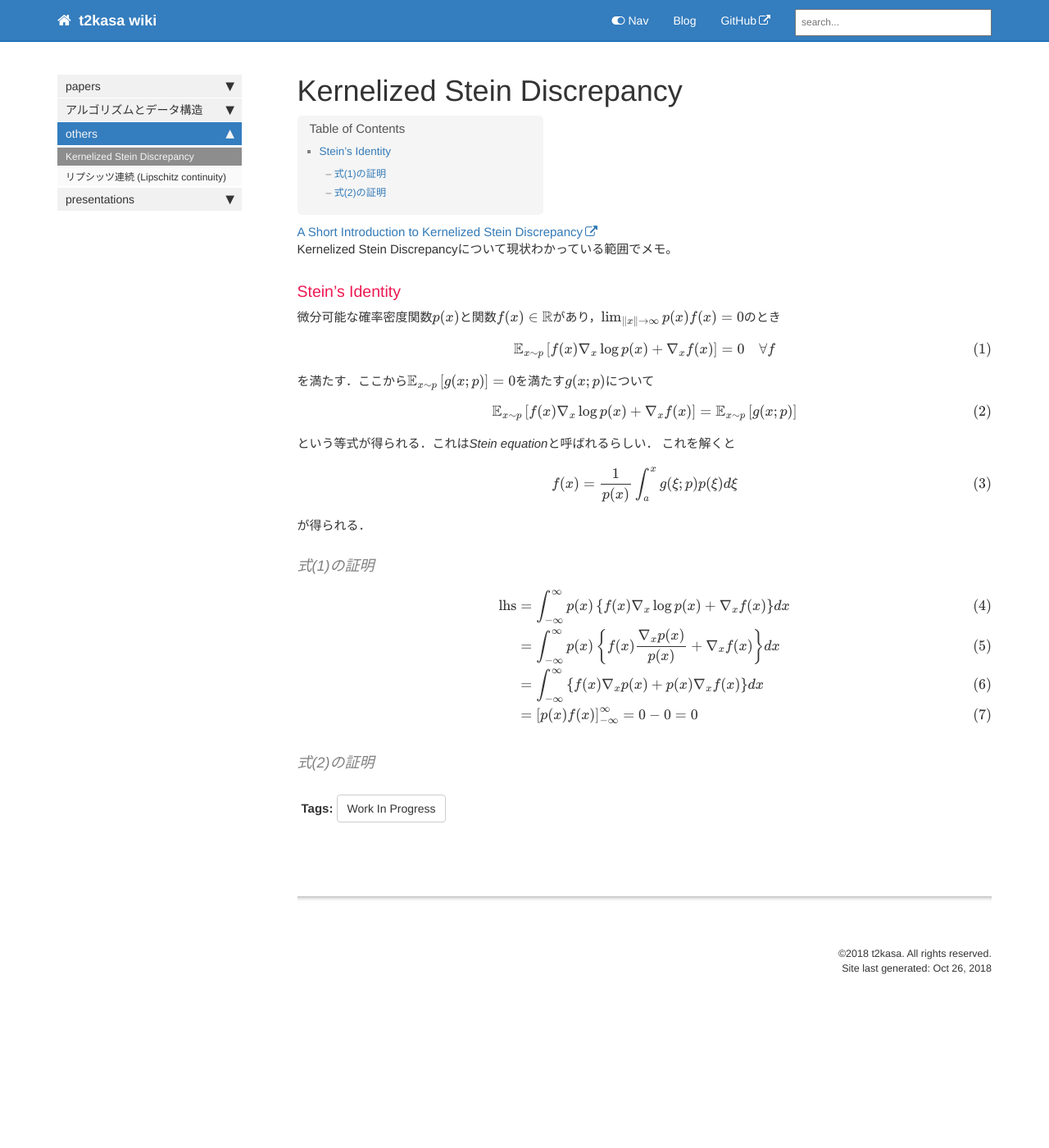
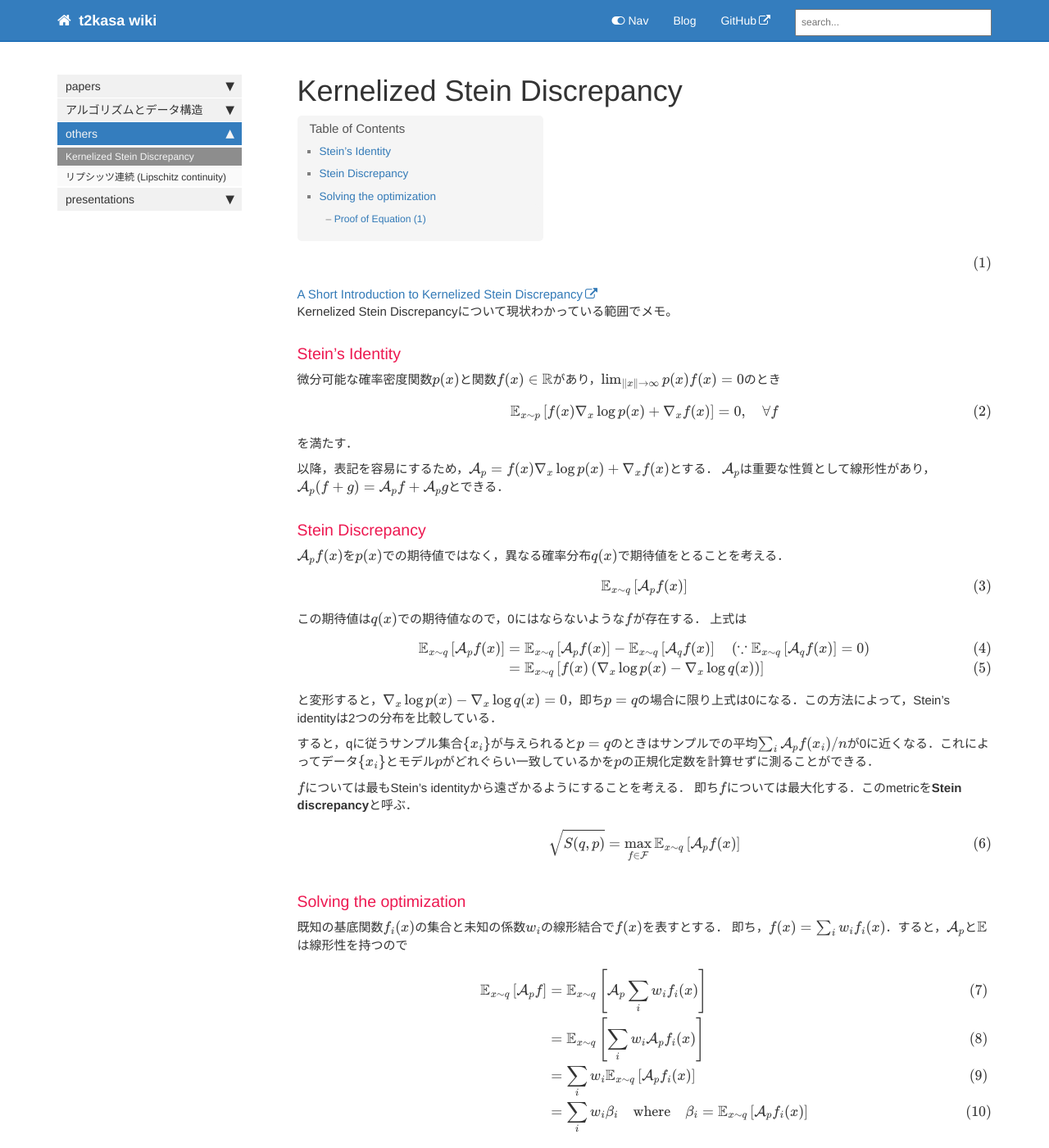
Before and after one commit to t2kasa/t2kasa.github.io, a Jekyll site: the page built from pages/ksd.md, in a window 1280 px wide and 1400 px high. Shown: the whole window at 82% size. Built offline with Jekyll 4.4.1, drawn with Linux system fonts in a browser that asks for light colours; nearby versions of some CDN libraries; formulas are drawn with MathJax 3; comment, search, counter and statistics services are not loaded; some of the changed text lies outside the part shown.

Commit message:
update ksd

```diff
--- a/pages/ksd.md
+++ b/pages/ksd.md
@@ -4,6 +4,13 @@ tags: [Work In Progress]
 sidebar: home_sidebar
 permalink: ksd.html
 ---
+
+\begin{equation}
+\newcommand{\calA}{\mathcal{A}}
+\newcommand{\calF}{\mathcal{F}}
+\newcommand{\calH}{\mathcal{H}}
+\newcommand{\bbE}{\mathbb{E}}
+\end{equation}
 
 [A Short Introduction to Kernelized Stein Discrepancy](http://www.cs.dartmouth.edu/~qliu/PDF/ksd_short.pdf)
 Kernelized Stein Discrepancyについて現状わかっている範囲でメモ。
@@ -13,31 +20,96 @@ Kernelized Stein Discrepancyについて現状わかっている範囲でメモ
 微分可能な確率密度関数$p(x)$と関数$f(x) \in \mathbb{R}$があり，$\lim_{\parallel x \parallel \rightarrow \infty} p(x)f(x) = 0$のとき
 
 \begin{align}
-\mathbb{E}_{x \sim p} \left[f(x) \nabla_x \log p(x) + \nabla_x f(x) \right] = 0 \hspace{10pt} \forall f
+\mathbb{E}_{x \sim p} \left[f(x) \nabla_x \log p(x) + \nabla_x f(x) \right] = 0, \hspace{10pt} \forall f
 \end{align}
 
-を満たす．ここから$\mathbb{E}_{x \sim p} \left[g(x;p) \right] = 0$を満たす$g(x;p)$について
+を満たす．
+
+以降，表記を容易にするため，$\calA_p = f(x) \nabla_x \log p(x) + \nabla_x f(x)$とする．
+$\calA_p$は重要な性質として線形性があり，$\calA_p(f + g) = \calA_p f + \calA_p g$とできる．
+
+### Stein Discrepancy
+
+$\calA_p f(x)$を$p(x)$での期待値ではなく，異なる確率分布$q(x)$で期待値をとることを考える．
+
+\begin{equation}
+\bbE_{x \sim q} \left[\calA_p f(x) \right]
+\end{equation}
+
+この期待値は$q(x)$での期待値なので，0にはならないような$f$が存在する．
+上式は
+\begin{align}
+\bbE_{x \sim q} \left[\calA_p f(x) \right]
+&= \bbE_{x \sim q} \left[\calA_p f(x) \right] - \bbE_{x \sim q} \left[\calA_q f(x) \right] \hspace{10pt} \left(\because \bbE_{x \sim q} \left[\calA_q f(x) \right] = 0 \right) \newline
+&= \bbE_{x \sim q} \left[f(x) \left(\nabla_x \log p(x) - \nabla_x \log q(x) \right) \right]
+\end{align}
+と変形すると，$\nabla_x \log p(x) - \nabla_x \log q(x) = 0$，即ち$p = q$の場合に限り上式は0になる．この方法によって，Stein's identityは2つの分布を比較している．
+
+すると，qに従うサンプル集合$\left\\{x_i\right\\}$が与えられると$p = q$のときはサンプルでの平均$\sum_i \calA_p f(x_i) / n$が0に近くなる．これによってデータ$\left\\{x_i\right\\}$とモデル$p$がどれぐらい一致しているかを$p$の正規化定数を計算せずに測ることができる．
+
+$f$については最もStein's identityから遠ざかるようにすることを考える．
+即ち$f$については最大化する．このmetricを**Stein discrepancy**と呼ぶ．
+\begin{align}
+\sqrt{S(q, p)} = \max_{f \in \calF} \bbE_{x \sim q} \left[\calA_p f(x) \right]
+\end{align}
+
+### Solving the optimization
+
+既知の基底関数$f_i(x)$の集合と未知の係数$w_i$の線形結合で$f(x)$を表すとする．
+即ち，$f(x) = \sum_i w_i f_i(x)$．すると，$\calA_p$と$\bbE$は線形性を持つので
+\begin{align}
+\bbE_{x \sim q} \left[\calA_p f \right]
+&= \bbE_{x \sim q} \left[\calA_p \sum_i w_i f_i(x) \right] \newline
+&= \bbE_{x \sim q} \left[\sum_i w_i \calA_p f_i(x) \right] \newline
+&= \sum_i w_i \bbE_{x \sim q} \left[\calA_p f_i(x) \right] \newline
+&= \sum_i w_i \beta_i \quad \mathrm{where} \quad \beta_i = \bbE_{x \sim q} \left[\calA_p f_i(x) \right]
+\end{align}
+と変形できる．
+すると，以下の目的関数は容易に最適解が求まる．
+\begin{align}
+\sum_i w_i \beta_i, \quad s.t. \quad \\|w\\| \leq 1
+\end{align}
+最適解は$w_i = \beta_i / \\|\beta_i\\|$．
+
+上記の最適化問題は，$f(x)$が既知の基底関数の重み付き線形結合で表現される場合である．
+この場合，Stein discrepancyを容易に求めることができるが，$\calF$を著しく制限していることになる．そこでkernel methodとStein's discrepancyを組み合わせた**kernelized Stein discrepancy (KSD)**が提案された．
+
+$\calF$をreproducing kernel Hilbert space (RKHS) $\calH$の単位球とする．
+$\calH$に関連付けられた正定値カーネルを$k(x, x^{\prime})$とするとKSDは次式で定義される．
 
 \begin{align}
-\mathbb{E}_{x \sim p} \left[f(x) \nabla_x \log p(x) + \nabla_x f(x) \right] = \mathbb{E}\_{x \sim p} \left[g(x;p) \right]
+\sqrt{\mathbb{S}(q, p)} = \max_{f \in \calF} \left\\{ \bbE_{x \sim q} \left[\calA_p f(x) \right], \;\; s.t. \;\; \\|f\\|_{\calH} \leq 1 \right\\}
 \end{align}
 
-という等式が得られる．これは*Stein equation*と呼ばれるらしい．
-これを解くと
+再生性より$f(x) = \langle f(\cdot), k(x, \cdot) \rangle_{\calH}$であるが，さらに$\nabla_x f(x) = \langle f(\cdot), \nabla_x k(x, \cdot) \rangle_{\calH}$が成り立つ．
+よって
+\begin{align}
+\bbE_{x \sim q} \left[\calA_p f(x) \right] = \langle f(\cdot), \bbE_{x \sim q} \left[\calA_p k(\cdot, x) \right] \rangle_{\calH}
+\end{align}
+となる．$\beta_{q, p}(\cdot) = \bbE_{x^{\prime} \sim q} \left[\calA_p k(\cdot, x) \right]$を定義すると，KSDは
+\begin{align}
+\max_{f} \langle f, \beta_{q, p} \rangle_{\calH}, \;\; s.t. \;\; \\|f\\|_{\calH} \leq 1
+\end{align}
+となる．
+
+さて，KSD導入前に$f(x)$が線形結合で表現される場合の最適化問題は容易に解けることを確認した．
+線形結合は係数と基底関数についての内積とみなすことができるので，KSDも同様に考えることができる．
+したがって最適な$f$は$f = \beta_{q, p} / \|\beta_{q, p}\|\_{\mathcal{H}}$であり，$\mathcal{S}(q, p) = \\|\beta_{q, p}\\|_{\mathcal{H}}^2$．
+さらに，以下の式を得ることができる．
 
 \begin{align}
-f(x) = \frac{1}{p(x)} \int_a^x g(\xi;p) p(\xi) d\xi
+\mathcal{S}(q, p) = \bbE_{x, x^{\prime} \sim q} \left[\kappa_p (x, x^{\prime}) \right], \quad \mathrm{where} \quad \kappa_p (x, x^{\prime}) = \calA_p^x \calA_p^{x^{\prime}} k(x, x^{\prime})
 \end{align}
+ただし$\calA_p^x, \calA_p^{x^{\prime}}$はそれぞれ変数$x, x^{\prime}$についてのStein operatorであり，$\kappa_p (x, x^{\prime})$は$k(x, x^{\prime})$にStein operatorを2回適用した"Steinalized" kernel．
 
-が得られる．
+---
 
-#### 式(1)の証明
+#### Proof of Equation (1)
 
 \begin{align}
-\mathrm{lhs} &= \int_{-\infty}^{\infty} p(x) \left\\{ f(x) \nabla_x \log p(x) + \nabla_x f(x) \right\\} dx \newline
+\mathbb{E}\_{x \sim p} \left[f(x) \nabla_x \log p(x) + \nabla_x f(x) \right]
+&= \int_{-\infty}^{\infty} p(x) \left\\{ f(x) \nabla_x \log p(x) + \nabla_x f(x) \right\\} dx \newline
 &= \int_{-\infty}^{\infty} p(x) \left\\{f(x) \frac{\nabla_x p(x)}{p(x)} + \nabla_x f(x) \right\\} dx \newline
 &= \int_{-\infty}^{\infty} \left\\{f(x) \nabla_x p(x) + p(x) \nabla_x f(x) \right\\} dx \newline
 &= \left[p(x) f(x) \right]_{-\infty}^{\infty} = 0 - 0 = 0
 \end{align}
-
-#### 式(2)の証明
```
